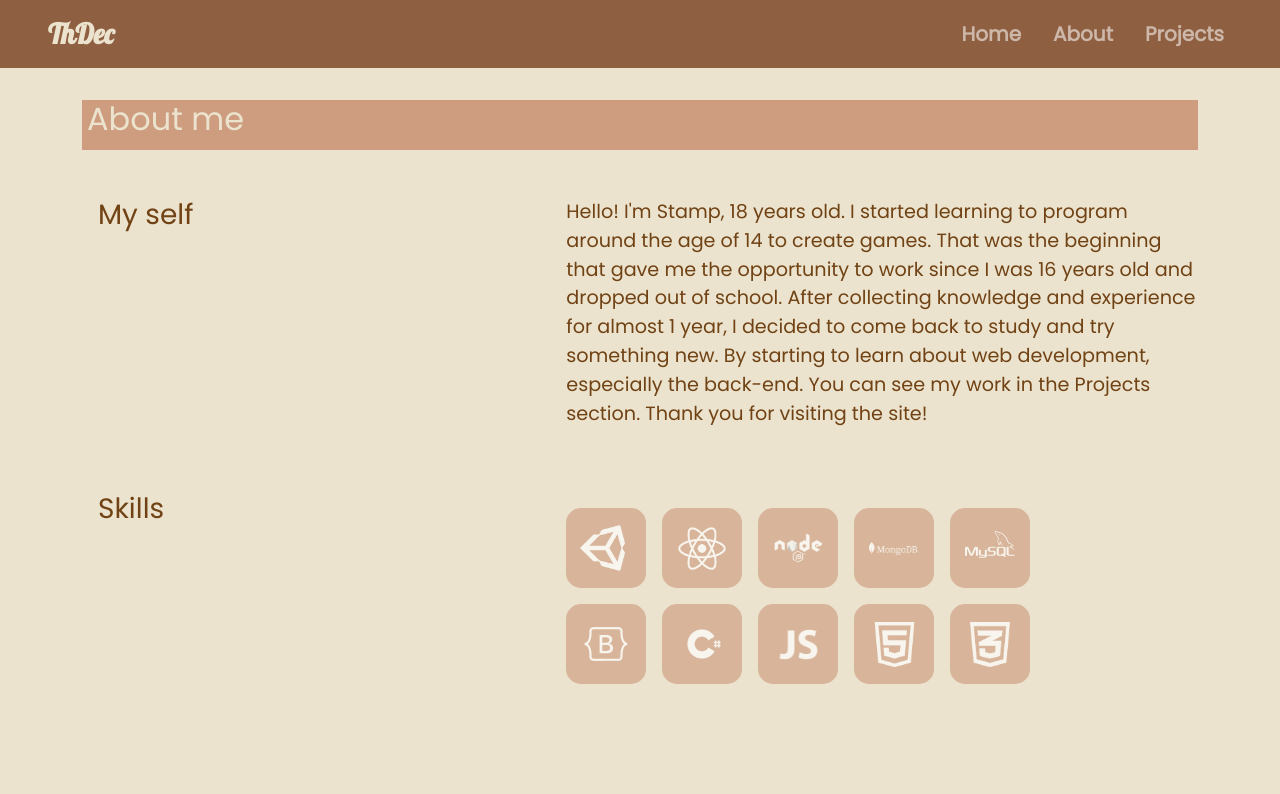
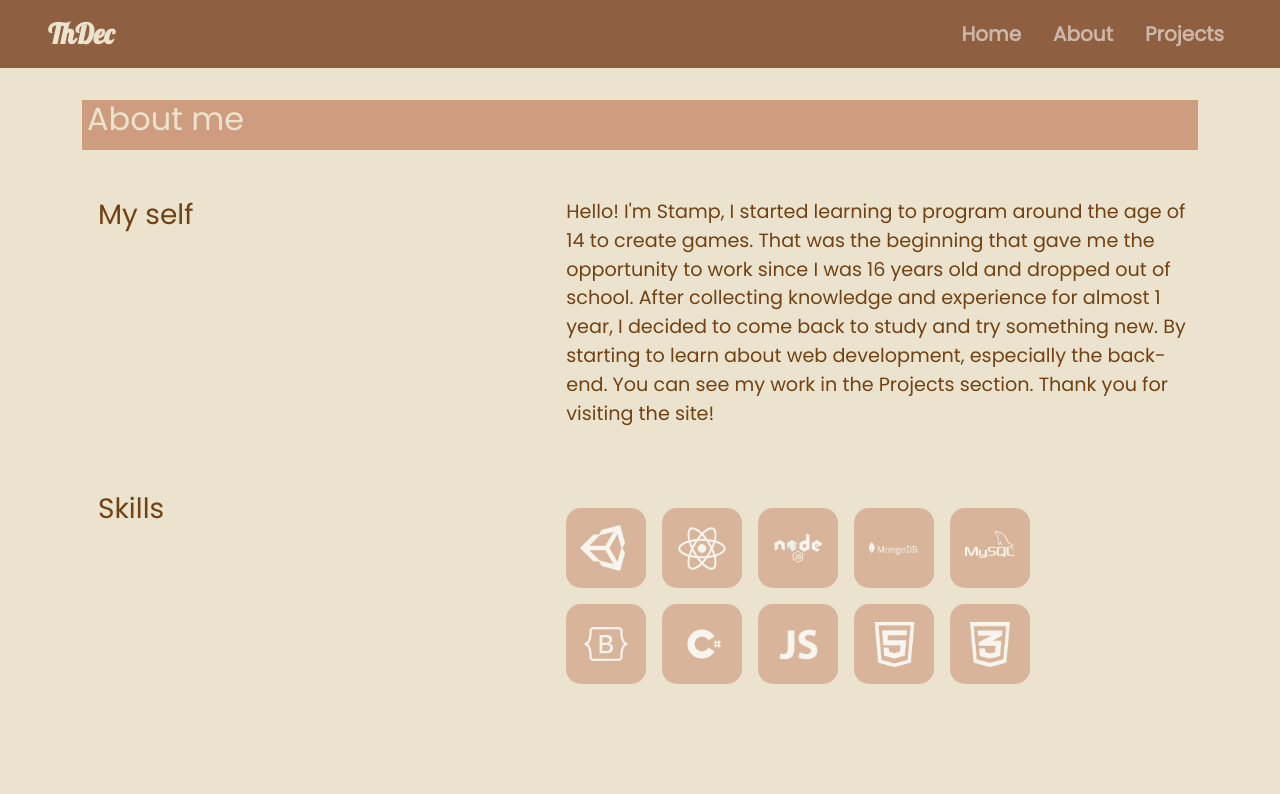
Before and after one commit to Thanapoom-Dechalamai/React-portfolio-app, a React (Create React App) app: page /about in a window 1280 px wide. Shown: the top 794 px of the page. Built offline with nearby package versions, Linux system fonts and the light colour scheme.

Commit message:
Update about-page.component.js

```diff
--- a/src/components/routes/about-page/about-page.component.js
+++ b/src/components/routes/about-page/about-page.component.js
@@ -26,7 +26,7 @@ const About = () =>
                         <h3 className='col-12 col-lg-4'>My self</h3>
                         <div className="col-2 col-lg-1"></div>
                         <p className='col-10 col-lg-7 pt-2 pt-lg-0'>
-                            Hello! I'm Stamp, 18 years old. I started learning to program around
+                            Hello! I'm Stamp, I started learning to program around
                             the age of 14 to create games. That was the beginning that gave me the opportunity to work
                             since I was 16 years old and dropped out of school. After collecting knowledge and experience
                             for almost 1 year, I decided to come back to study and try something new. By starting to learn
```
